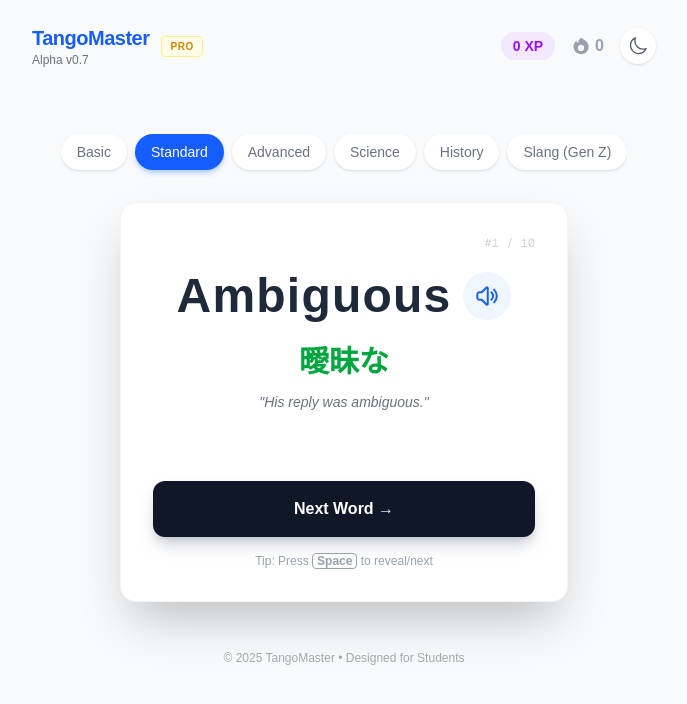
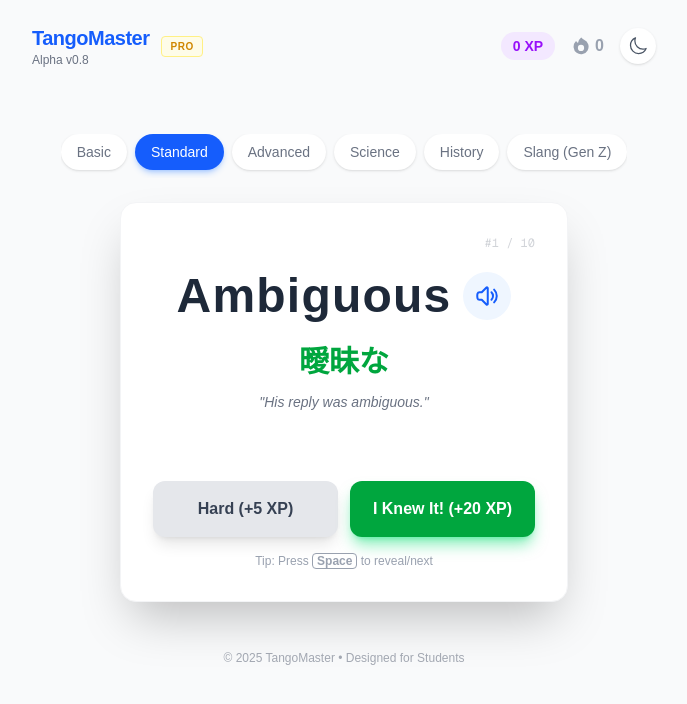
Before and after one commit to hiroshi-tsutsui/TangoMaster, a Next.js app: page / in a window 1280 px wide. Both pictures are taken after a click on the button "Reveal Meaning". Shown: the top 704 px of the page, without its empty margins (296-983 px from the left). Built offline with nearby package versions, Linux system fonts and the light colour scheme.

Commit message:
feat(ux): add Metacognition buttons and basic analytics

```diff
--- a/app/page.tsx
+++ b/app/page.tsx
@@ -40,16 +40,25 @@ export default function Home() {
     localStorage.setItem('vocab_last_date', today);
   };
 
-  const handleNext = () => {
+  const handleNext = (known: boolean) => {
+    // XP Logic
+    const xpGain = known ? 20 : 5;
+    const newXp = xp + xpGain;
+    setXp(newXp);
+    localStorage.setItem('vocab_xp', newXp.toString());
+
+    // Analytics (MVP)
+    console.log('[Analytics] Word Answered:', {
+      word: currentItem.word,
+      category,
+      known,
+      timestamp: new Date().toISOString()
+    });
+
     const nextIndex = (currentIndex + 1) % currentList.length;
     setCurrentIndex(nextIndex);
     setIsRevealed(false);
     updateStreak();
-
-    // XP Logic
-    const newXp = xp + 10;
-    setXp(newXp);
-    localStorage.setItem('vocab_xp', newXp.toString());
   };
 
   const handleReveal = () => {
@@ -110,7 +119,7 @@ export default function Home() {
       if (e.code === 'Space' || e.code === 'Enter') {
         e.preventDefault();
         if (isRevealed) {
-          handleNext();
+          handleNext(true); // Default to known on Enter? Or maybe just simple next for keyboard
         } else {
           handleReveal();
         }
@@ -130,7 +139,7 @@ export default function Home() {
           <div className="flex items-center gap-3">
             <div>
               <h1 className={`text-xl font-bold tracking-tight ${mounted && darkMode ? 'text-blue-400' : 'text-blue-600'}`}>TangoMaster</h1>
-              <p className={`text-xs ${mounted && darkMode ? 'text-gray-400' : 'text-gray-500'}`}>Alpha v0.7</p>
+              <p className={`text-xs ${mounted && darkMode ? 'text-gray-400' : 'text-gray-500'}`}>Alpha v0.8</p>
             </div>
             <button
               onClick={() => alert("TangoMaster Pro: Ad-free, Offline Mode, and AI Tutor coming soon!")}
@@ -239,12 +248,20 @@ export default function Home() {
                 Reveal Meaning
               </button>
             ) : (
-              <button
-                onClick={handleNext}
-                className={`w-full font-bold py-4 px-6 rounded-xl transition-all transform active:scale-95 shadow-lg ${mounted && darkMode ? 'bg-gray-700 hover:bg-gray-600 text-white shadow-gray-900/50' : 'bg-gray-900 hover:bg-black text-white shadow-gray-400/50'}`}
-              >
-                Next Word →
-              </button>
+              <div className="flex gap-3">
+                <button
+                  onClick={() => handleNext(false)}
+                  className={`flex-1 font-bold py-4 px-4 rounded-xl transition-all transform active:scale-95 shadow-lg ${mounted && darkMode ? 'bg-gray-700 hover:bg-gray-600 text-gray-300' : 'bg-gray-200 hover:bg-gray-300 text-gray-700'}`}
+                >
+                  Hard (+5 XP)
+                </button>
+                <button
+                  onClick={() => handleNext(true)}
+                  className={`flex-1 font-bold py-4 px-4 rounded-xl transition-all transform active:scale-95 shadow-lg ${mounted && darkMode ? 'bg-green-700 hover:bg-green-600 text-white shadow-green-900/50' : 'bg-green-600 hover:bg-green-700 text-white shadow-green-400/50'}`}
+                >
+                  I Knew It! (+20 XP)
+                </button>
+              </div>
             )}
           </div>
 
```
